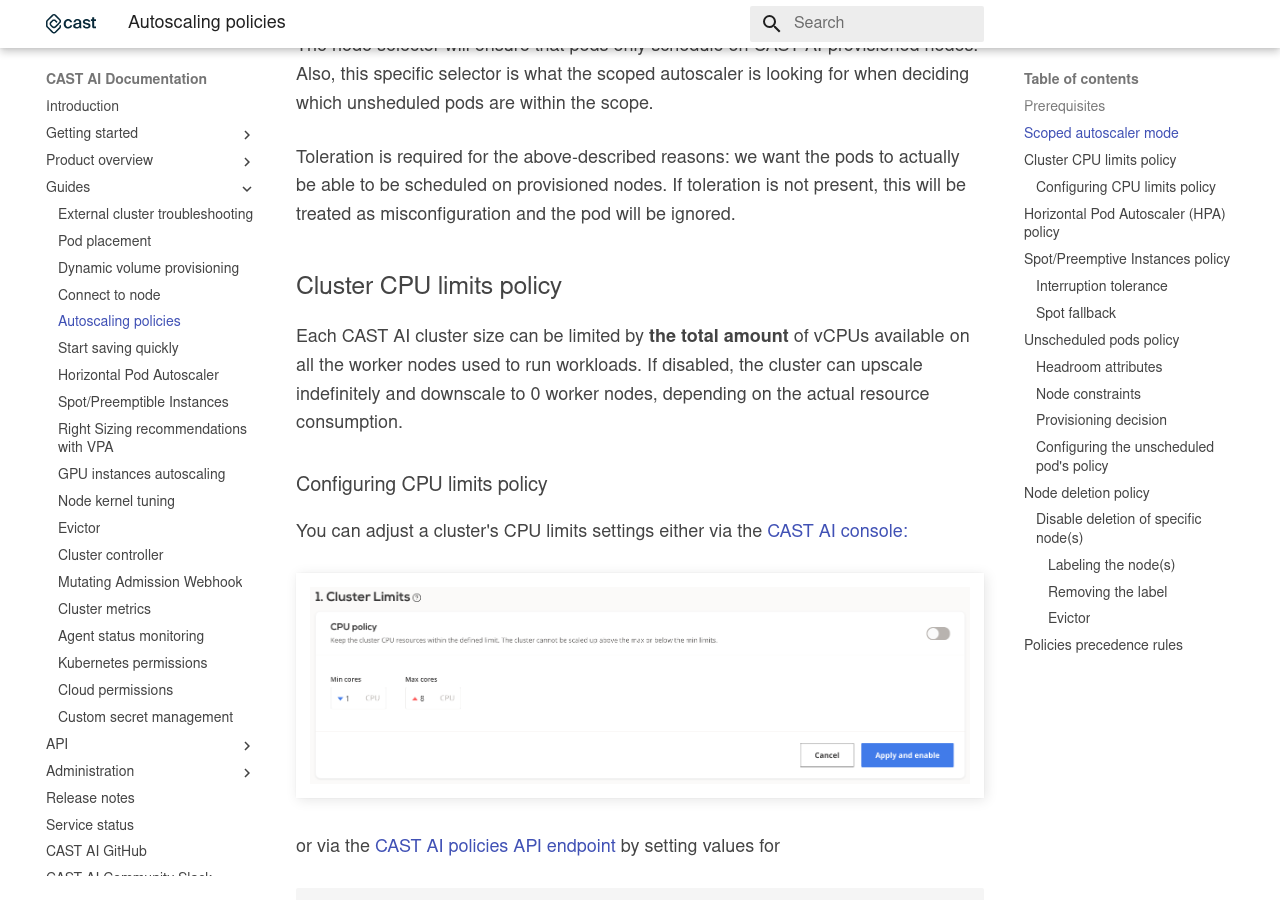
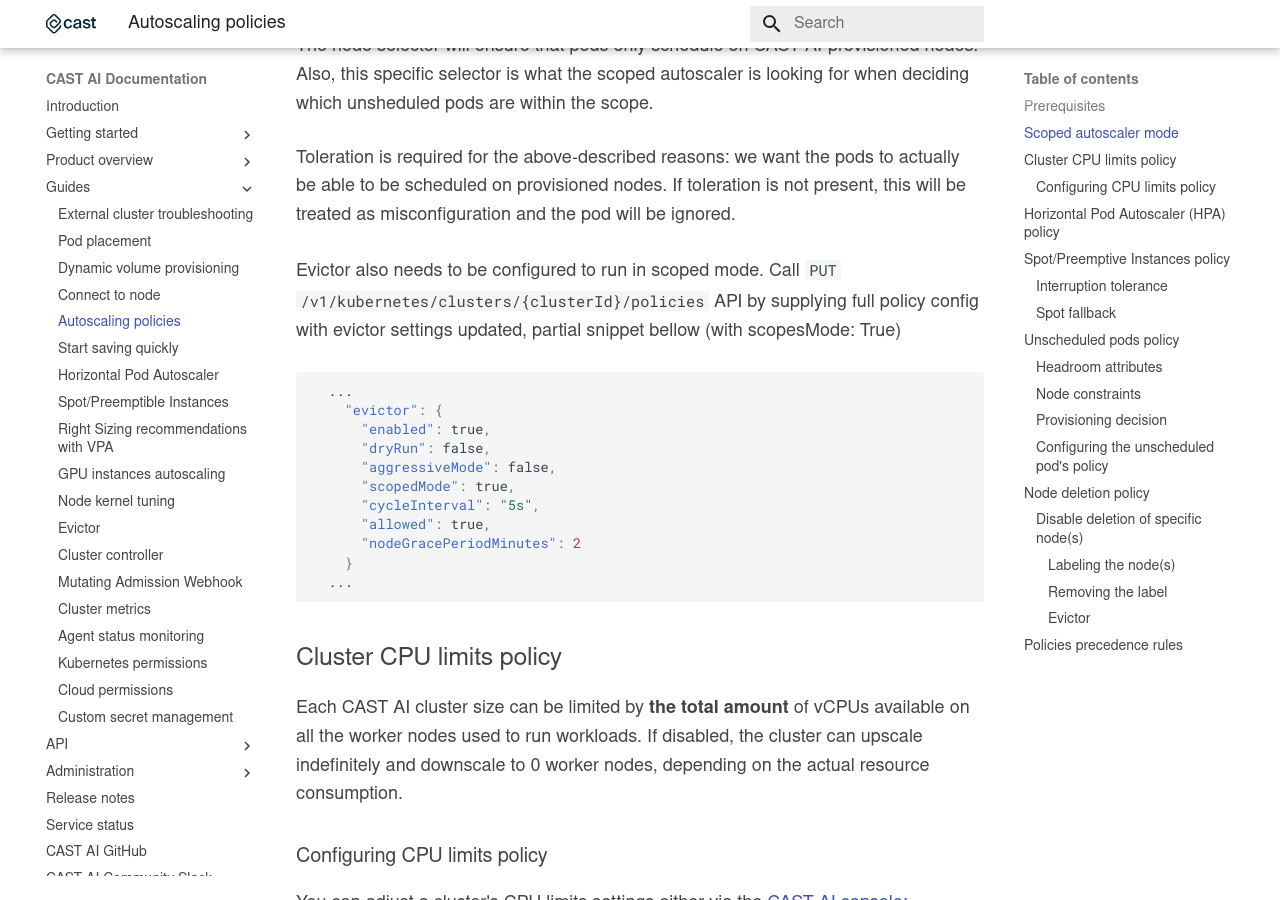
Before and after one commit to castai/docs, an MkDocs documentation site: the page built from docs/guides/autoscaling-policies.md, in a window 1280 px wide and 900 px high, scrolled down 1565 px. Built offline with MkDocs 1.6.1 and Material for MkDocs 9.7.7, drawn with Linux system fonts in a browser that asks for light colours; some web fonts are replaced.

Commit message:
Update autoscaling-policies.md (#230)
* Update autoscaling-policies.md

* fix comments

* dot

````diff
--- a/docs/guides/autoscaling-policies.md
+++ b/docs/guides/autoscaling-policies.md
@@ -42,6 +42,22 @@
 The node selector will ensure that pods only schedule on CAST AI-provisioned nodes. Also, this specific selector is what the scoped autoscaler is looking for when deciding which unsheduled pods are within the scope.
 
 Toleration is required for the above-described reasons: we want the pods to actually be able to be scheduled on provisioned nodes. If toleration is not present, this will be treated as misconfiguration and the pod will be ignored.
+
+Evictor also needs to be configured to run in scoped mode. Call `PUT /v1/kubernetes/clusters/{clusterId}/policies` API by supplying full policy config with evictor settings updated, partial snippet bellow (with scopesMode: True)
+
+```json
+  ...
+    "evictor": {
+      "enabled": true,
+      "dryRun": false,
+      "aggressiveMode": false,
+      "scopedMode": true,
+      "cycleInterval": "5s",
+      "allowed": true,
+      "nodeGracePeriodMinutes": 2
+    }
+  ...
+```
 
 ## Cluster CPU limits policy
 
````
